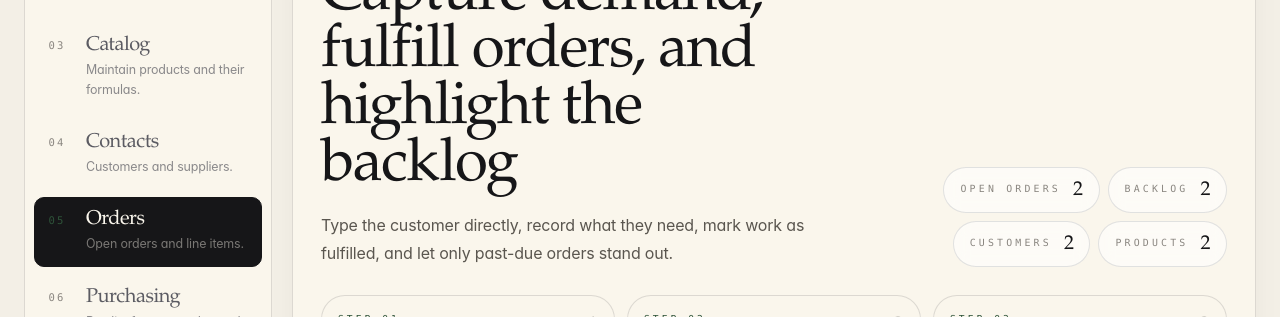
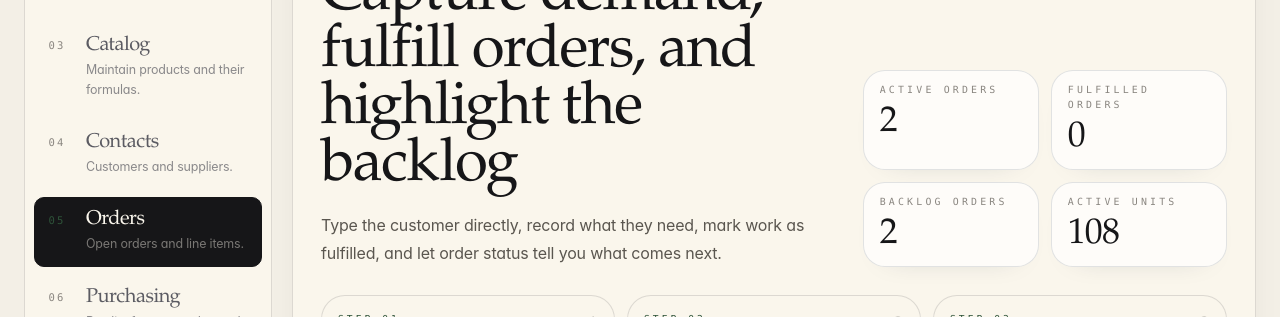
Before and after one commit to pabloher95/dbs_finalproject, a Next.js app: page /orders in a window 1280 px wide. Shown: the part 309-626 px from the top of the page. Built offline with nearby package versions, Linux system fonts and the light colour scheme; no server answers.

Commit message:
Refine order hero metrics

```diff
--- a/src/app/(workspace)/orders/page.tsx
+++ b/src/app/(workspace)/orders/page.tsx
@@ -6,9 +6,13 @@ import { getWorkspaceOverview } from "@/lib/server/workspace";
 export default async function OrdersPage() {
   const { snapshot } = await getWorkspaceOverview();
   const language = await getRequestLanguage();
-  const backlogCount = snapshot.orders.filter(
-    (order) => order.status === "open" && order.dueDate < new Date().toISOString().slice(0, 10)
-  ).length;
+  const today = new Date().toISOString().slice(0, 10);
+  const activeOrdersCount = snapshot.orders.filter((order) => order.status === "open").length;
+  const fulfilledOrdersCount = snapshot.orders.filter((order) => order.status === "fulfilled").length;
+  const backlogCount = snapshot.orders.filter((order) => order.status === "open" && order.dueDate < today).length;
+  const activeUnits = snapshot.orders
+    .filter((order) => order.status === "open")
+    .reduce((total, order) => total + order.items.reduce((sum, item) => sum + item.quantity, 0), 0);
   return (
     <WorkflowPageShell
       eyebrow={language === "es" ? "Pedidos" : "Orders"}
@@ -19,14 +23,14 @@ export default async function OrdersPage() {
       }
       description={
         language === "es"
-          ? "Escribe el cliente directamente, registra lo que necesita, marca lo cumplido y deja que solo los pedidos pasados se destaquen."
-          : "Type the customer directly, record what they need, mark work as fulfilled, and let only past-due orders stand out."
+          ? "Escribe el cliente directamente, registra lo que necesita, marca lo cumplido y deja que el estado del pedido te diga qué viene después."
+          : "Type the customer directly, record what they need, mark work as fulfilled, and let order status tell you what comes next."
       }
       metrics={[
-        { label: language === "es" ? "Pedidos abiertos" : "Open orders", value: String(snapshot.orders.filter((order) => order.status === "open").length) },
-        { label: language === "es" ? "En cola" : "Backlog", value: String(backlogCount) },
-        { label: language === "es" ? "Clientes" : "Customers", value: String(snapshot.clients.length) },
-        { label: language === "es" ? "Productos" : "Products", value: String(snapshot.products.length) }
+        { label: language === "es" ? "Pedidos activos" : "Active orders", value: String(activeOrdersCount) },
+        { label: language === "es" ? "Pedidos cumplidos" : "Fulfilled orders", value: String(fulfilledOrdersCount) },
+        { label: language === "es" ? "Pedidos en cola" : "Backlog orders", value: String(backlogCount) },
+        { label: language === "es" ? "Unidades activas" : "Active units", value: String(activeUnits) }
       ]}
       steps={[
         {
--- a/src/components/layout/workflow-page-shell.tsx
+++ b/src/components/layout/workflow-page-shell.tsx
@@ -1,4 +1,4 @@
-import { Card, Display, Eyebrow, Reveal, StatPill } from "@/components/ui/surfaces";
+import { Card, Display, Eyebrow, Reveal } from "@/components/ui/surfaces";
 import { getRequestLanguage } from "@/lib/i18n-server";
 import { workflowPageCopy } from "@/lib/i18n";
 
@@ -43,9 +43,19 @@ export async function WorkflowPageShell({
               </Display>
               <p className="mt-4 max-w-2xl text-[1rem] leading-7 text-[var(--muted-strong)]">{description}</p>
             </div>
-            <div className="flex flex-wrap gap-2 xl:justify-end">
+            <div className="grid gap-3 sm:grid-cols-2 xl:justify-end xl:grid-cols-2">
               {metrics.map((metric) => (
-                <StatPill key={metric.label} label={metric.label} value={metric.value} />
+                <div
+                  key={metric.label}
+                  className="rounded-[22px] border border-[rgba(19,36,58,0.12)] bg-[rgba(255,255,255,0.7)] px-4 py-3 shadow-[0_12px_30px_-26px_rgba(19,36,58,0.28)]"
+                >
+                  <p className="font-mono text-[0.62rem] uppercase tracking-[0.32em] text-[var(--muted)]">
+                    {metric.label}
+                  </p>
+                  <p className="mt-2 font-display text-[clamp(1.8rem,2.8vw,2.4rem)] leading-none text-[var(--ink)]">
+                    {metric.value}
+                  </p>
+                </div>
               ))}
             </div>
           </div>
```
